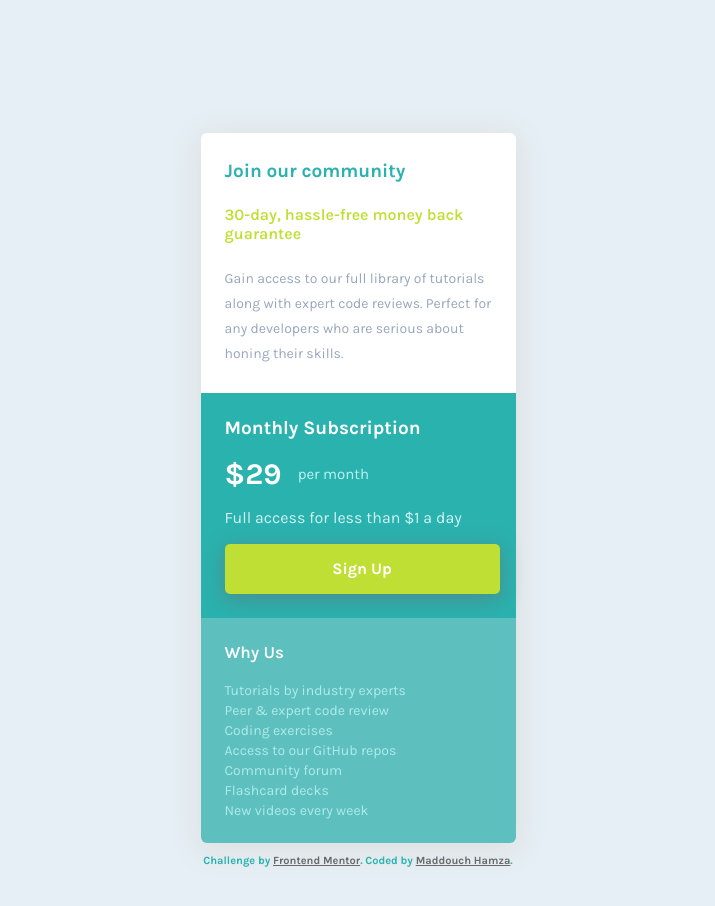
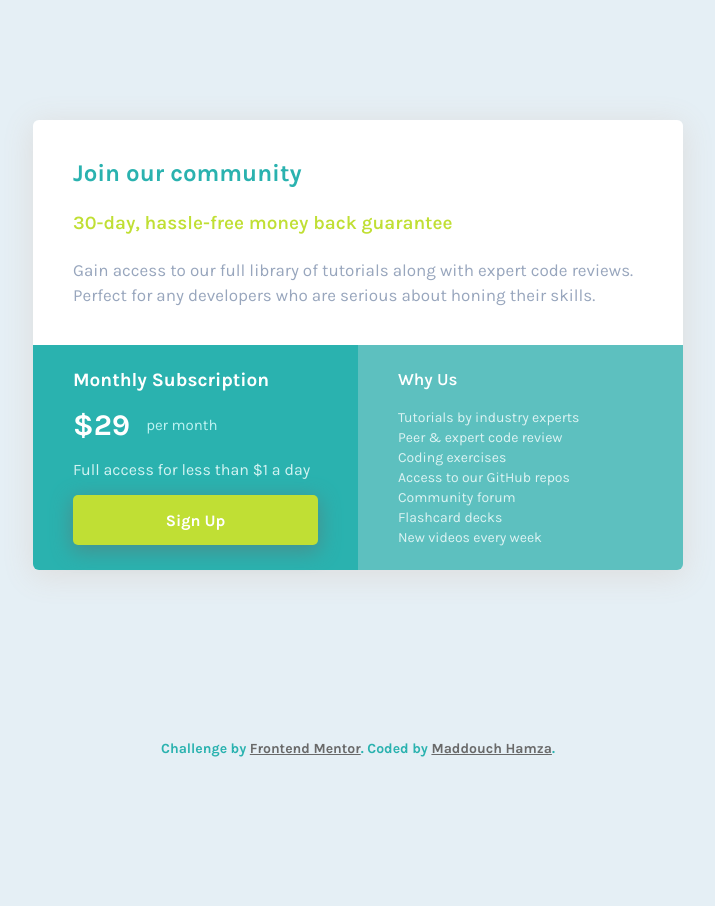
Before and after one commit to Maddouchhamza/single-price-grid-component-master, a plain HTML site: page index.html in a window 1280 px wide. Shown: the whole page, without its empty margins (282-997 px from the left). After the commit the page ends 816 px from the top, so only its background shows below. Drawn offline with Linux system fonts and the light colour scheme.

Commit message:
Challenge done!! (responsive design)

```diff
--- a/style.css
+++ b/style.css
@@ -124,3 +124,63 @@ section:nth-child(3) .resume{
 .attribution a{
     color: hsl(0, 0%, 41%);
 }
+
+
+@media screen and (min-width:1024px){
+    body{
+        height: 100vh;
+    }
+    main{
+        display: grid;
+        grid-template-columns: 325px 325px;
+        grid-template-rows: 225px 225px;
+    }
+    section:first-child{
+        border-radius: 6px 6px 0px 0px;
+        grid-column: 1/3;
+        padding-left: 2.5rem;
+        padding-right: 1rem;
+        padding-top: 1.7rem;
+        padding-bottom: 1.5rem;
+    }
+    section:first-child .title{
+        color: hsl(179, 62%, 43%);
+        font-weight: 700;
+        font-size: 24px;
+    }
+    section:first-child .description{
+        color: hsl(71, 73%, 54%);
+        font-weight: 600;
+        font-size: 19px;
+    }
+    section:first-child .resume{
+        color: hsl(218, 22%, 67%);
+        font-weight: 400;
+        font-size: 17px;
+        line-height: 25px;
+    }
+
+    section:nth-child(2){
+        padding-left: 2.5rem;
+        padding-right: 2.5rem;
+        border-radius: 0px 0px 0px 6px;
+    }
+    section:nth-child(3){
+        background-color: hsl(179, 44%, 56%);
+        border-radius: 0px 0px 6px 0px;
+        padding-left: 2.5rem;
+        padding-right: 1rem;
+        padding-top: 1.5rem;
+    }
+    section:nth-child(3) .resume{
+        color: hsl(180, 49%, 91%);
+    }
+    .attribution{
+        color: hsl(179, 62%, 43%);
+        font-size: 14px;
+        font-weight: 700;
+        text-align: center;
+        margin-top: 170px;
+    }
+
+}
```
